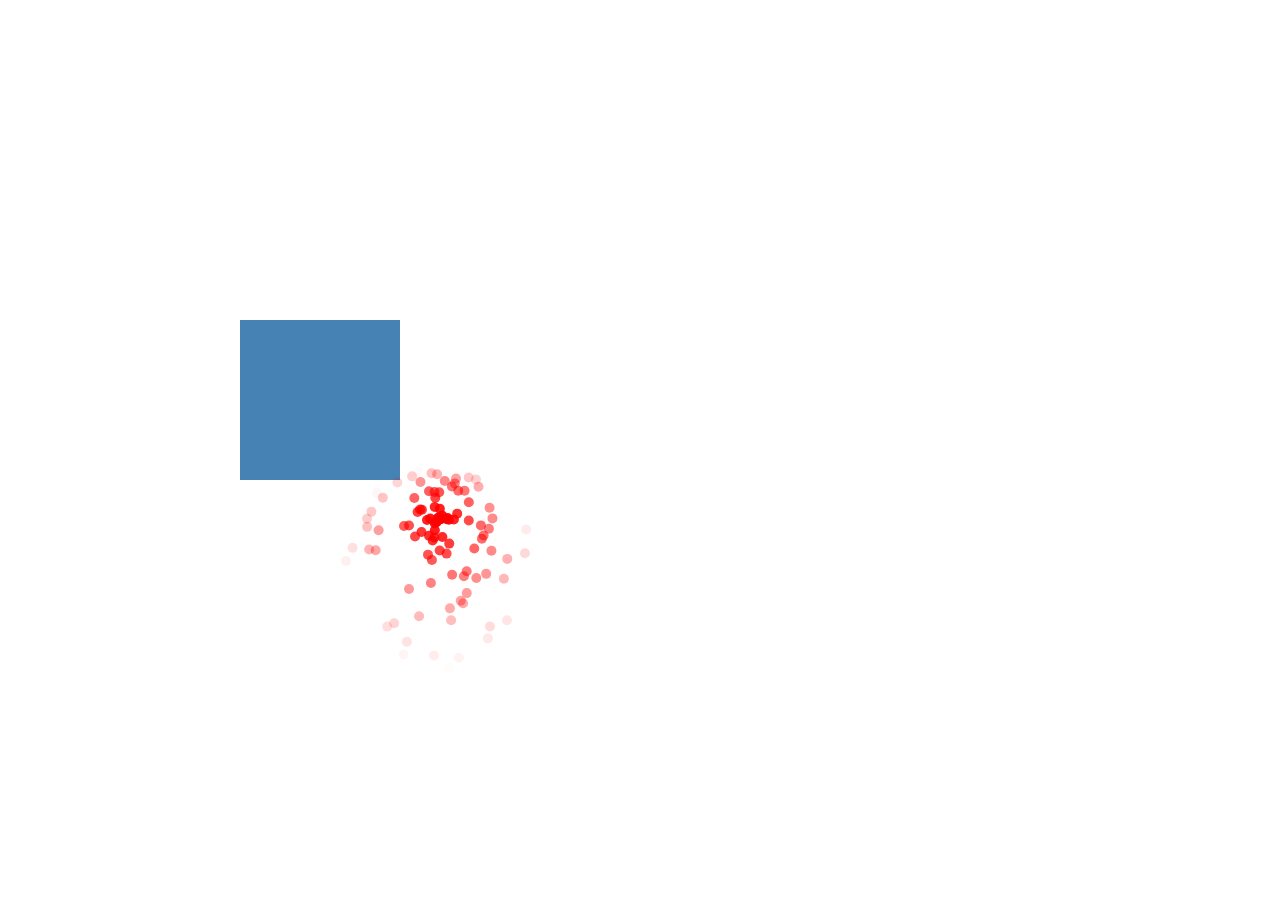
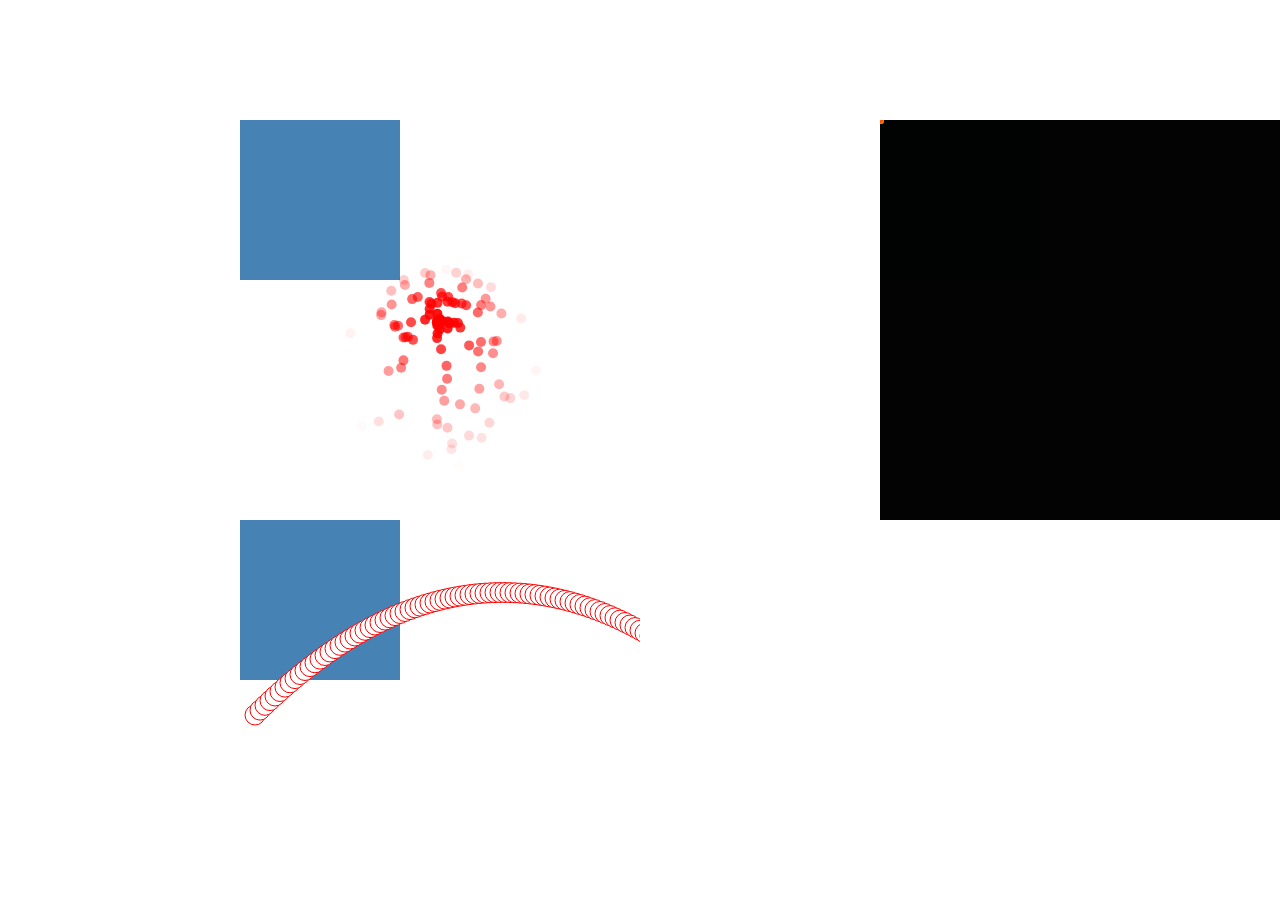
Before and after one commit to Nick22nd/frolicking-flames, a website built with webpack: page demo/index.html in a window 1280 px wide. Before the commit the page ends 800 px from the top, so only its background shows below. Built offline with nearby package versions, Linux system fonts and the light colour scheme.

Commit message:
fix some problem and add more sample

```diff
--- a/demo/index.html
+++ b/demo/index.html
@@ -36,9 +36,14 @@
             <canvas id="basicParticleSystemCanvas" width="400" height="400"></canvas>
 
         </div>
-        <!-- <div class="container">
-            <div class="item"></div>
-        </div> -->
+        <div class="container">
+            <canvas id="interactiveEmitCanvas" width="400" height="400"></canvas>
+            <!-- <div class="item"></div> kinematicsCancas-->
+        </div>
+        <div class="container">
+            <canvas id="kinematicsCancas" width="400" height="400"></canvas>
+            <!-- <div class="item"></div> kinematicsCancas-->
+        </div>
     </div>
     <script src="../dist/index.js"></script>
 </body>
--- a/src/ParticleSystem.ts
+++ b/src/ParticleSystem.ts
@@ -2,8 +2,8 @@ import { Particle } from "./Particle";
 import { Vector2 } from "./Vector2";
 import { ChamberBox } from "./ChamberBox";
 export class ParticleSystem {
-    private particles: Array<Particle> = []
-    private effectors: Array<ChamberBox> = []
+     particles: Array<Particle> = []
+     effectors: Array<ChamberBox> = []
 
     gravity: Vector2
     constructor() {
@@ -64,10 +64,9 @@ export class ParticleSystem {
     }
 
      applyEffectors() {
-        for (var j in this.effectors) {
-            var applys = this.effectors[j].applys;
-            for (var i in this.particles)
-                applys(this.particles[i]);
+        for (const effector of this.effectors) {
+            for (const particle of this.particles)
+                effector.applys(particle);
         }
     }
 
--- a/src/index.ts
+++ b/src/index.ts
@@ -3,14 +3,44 @@ import { Vector2 } from "./Vector2";
 import { Particle } from "./Particle";
 import { ParticleConfig } from "./type";
 import { Color } from "./Color";
-var ps = new ParticleSystem();
-var dt = 0.01;
-var canvas: HTMLCanvasElement, ctx: CanvasRenderingContext2D,
+import { ChamberBox } from "./ChamberBox";
+
+
+function basicParticleSystem() {
+    let canvas: HTMLCanvasElement, ctx: CanvasRenderingContext2D,
     isContinue: boolean, timeoutID: number;
-var ps = new ParticleSystem();
-var dt = 0.01;
+    let ps = new ParticleSystem();
+    let dt = 0.01;
+    function start(canvasName: string, func: Function) {
+        if (timeoutID)
+            stop();
+        console.log('canvasName: ', canvasName);
+
+        canvas = document.getElementById(canvasName) as HTMLCanvasElement;
+        console.log(canvas, document.getElementById(canvasName));
+
+        ctx = canvas.getContext("2d");
+        isContinue = true;
+
+        let loop = function () {
+            func();
+            if (isContinue)
+                timeoutID = setTimeout(loop, 10);
+        }
+        loop();
+    }
+
+    function stop() {
+        clearTimeout(timeoutID);
+        isContinue = false;
+    }
+
+    function clearCanvas() {
+        if (ctx != null)
+            ctx.clearRect(0, 0, canvas.width, canvas.height);
+    }
     function sampleDirection() {
-    var theta = Math.random() * 2 * Math.PI;
+        let theta = Math.random() * 2 * Math.PI;
         return new Vector2(Math.cos(theta), Math.sin(theta));
     }
 
@@ -28,6 +58,17 @@ function step() {
         clearCanvas();
         ps.render(ctx);
     }
+    start("basicParticleSystemCanvas", step);
+}
+
+basicParticleSystem();
+function interactiveEmit() {
+    let canvas: HTMLCanvasElement, ctx: CanvasRenderingContext2D,
+    isContinue: boolean, timeoutID: number;
+    let ps = new ParticleSystem();
+    ps.effectors.push(new ChamberBox(0, 0, 400, 400));
+    let dt = 0.01;
+    let oldMousePosition = Vector2.zero, newMousePosition = Vector2.zero;
     function start(canvasName: string, func: Function) {
         if (timeoutID)
             stop();
@@ -39,12 +80,11 @@ function start(canvasName: string, func: Function) {
         ctx = canvas.getContext("2d");
         isContinue = true;
 
-    var loop = function() {
+        let loop = function () {
             func();
             if (isContinue)
                 timeoutID = setTimeout(loop, 10);
         }
-
         loop();
     }
 
@@ -57,6 +97,102 @@ function clearCanvas() {
         if (ctx != null)
             ctx.clearRect(0, 0, canvas.width, canvas.height);
     }
+    function sampleDirection(angle1: number, angle2: number) {
+        let t = Math.random();
+        let theta = angle1 * t + angle2 * (1 - t);
+        return new Vector2(Math.cos(theta), Math.sin(theta));
+    }
 
+    function sampleColor(color1: Color, color2: Color) {
+        let t = Math.random();
+        return color1.multiply(t).add(color2.multiply(1 - t));
+    }
 
-start("basicParticleSystemCanvas", step);
+    function sampleNumber(value1: number, value2: number) {
+        let t = Math.random();
+        return value1 * t + value2 * (1 - t);
+    }
+
+    function step() {
+        let velocity = newMousePosition.subtract(oldMousePosition).multiply(10);
+        velocity = velocity.add(sampleDirection(0, Math.PI * 2).multiply(20));
+        let color = sampleColor(Color.red, Color.yellow);
+        let life = sampleNumber(1, 2);
+        let size = sampleNumber(2, 4);
+        let config: ParticleConfig = {
+            position: newMousePosition,
+            velocity: velocity,
+            life: life,
+            color: color,
+            size: size
+        }
+        ps.emit(new Particle(config));
+        oldMousePosition = newMousePosition;
+
+        ps.simulate(dt);
+
+        ctx.fillStyle = "rgba(0, 0, 0, 0.1)";
+        ctx.fillRect(0, 0, canvas.width, canvas.height);
+        ps.render(ctx);
+    }
+
+    start("interactiveEmitCanvas", step);
+
+    canvas.onmousemove = function (e) {
+        newMousePosition = new Vector2(e.offsetX, e.offsetY);
+    }
+}
+interactiveEmit();
+
+function kinematics() {
+    let canvas: HTMLCanvasElement, ctx: CanvasRenderingContext2D,
+    isContinue: boolean, timeoutID: number;
+    let ps = new ParticleSystem();
+    let dt = 0.1;
+    let position = new Vector2(10, 200);
+    let velocity = new Vector2(50, -50);
+    let acceleration = new Vector2(0, 10);
+    function start(canvasName: string, func: Function) {
+        if (timeoutID)
+            stop();
+        console.log('canvasName: ', canvasName);
+
+        canvas = document.getElementById(canvasName) as HTMLCanvasElement;
+        console.log(canvas, document.getElementById(canvasName));
+
+        ctx = canvas.getContext("2d");
+        isContinue = true;
+
+        let loop = function () {
+            func();
+            if (isContinue)
+                timeoutID = setTimeout(loop, 10);
+        }
+        loop();
+    }
+
+    function stop() {
+        clearTimeout(timeoutID);
+        isContinue = false;
+    }
+
+    function clearCanvas() {
+        if (ctx != null)
+            ctx.clearRect(0, 0, canvas.width, canvas.height);
+    }
+    function step() {
+        position = position.add(velocity.multiply(dt));
+        velocity = velocity.add(acceleration.multiply(dt));
+
+        ctx.strokeStyle = "#FF0000";
+        ctx.fillStyle = "#FFFFFF";
+        ctx.beginPath();
+        ctx.arc(position.x, position.y, 10, 0, Math.PI*2, true);
+        ctx.closePath();
+        ctx.fill();
+        ctx.stroke();
+    }
+
+    start("kinematicsCancas", step);
+}
+kinematics();
```
Also changed, not shown: dist/index.js (deleted), 1 other file. Lines whose indentation alone changed are shown as unchanged.
